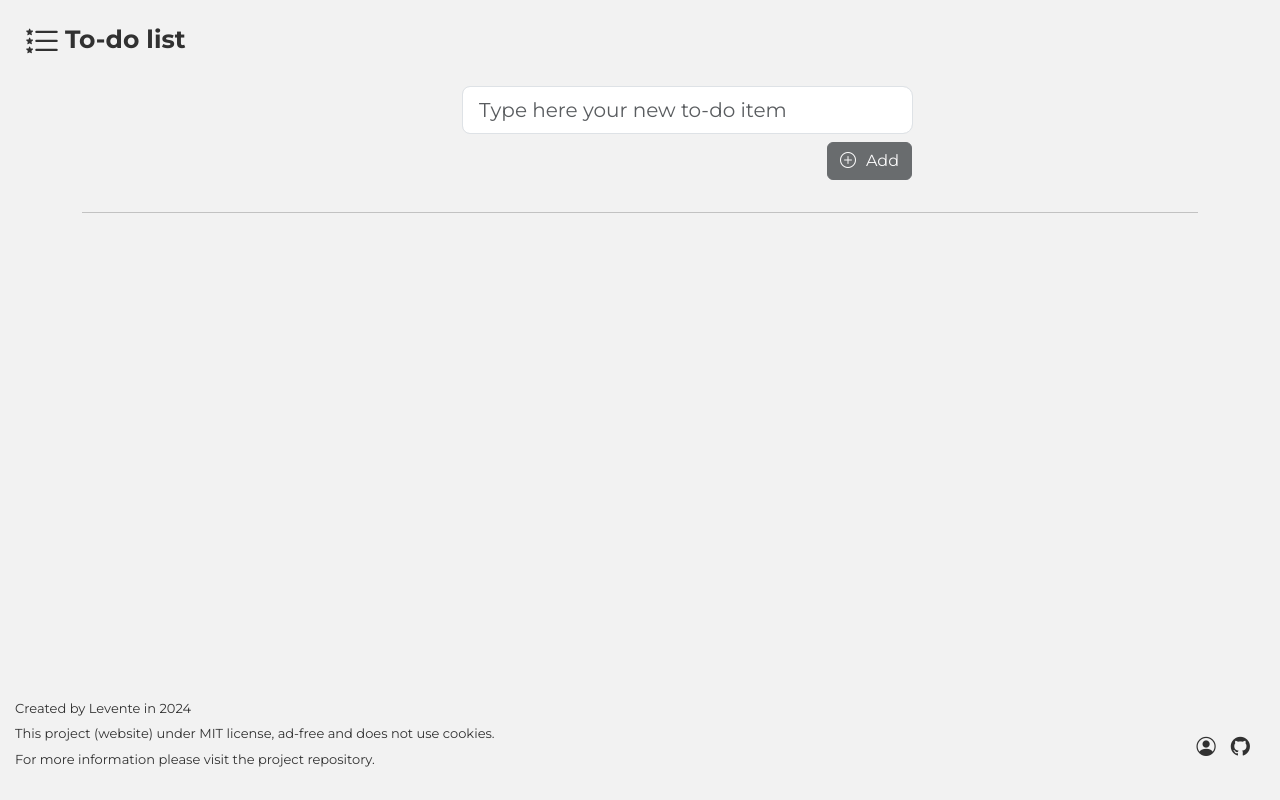
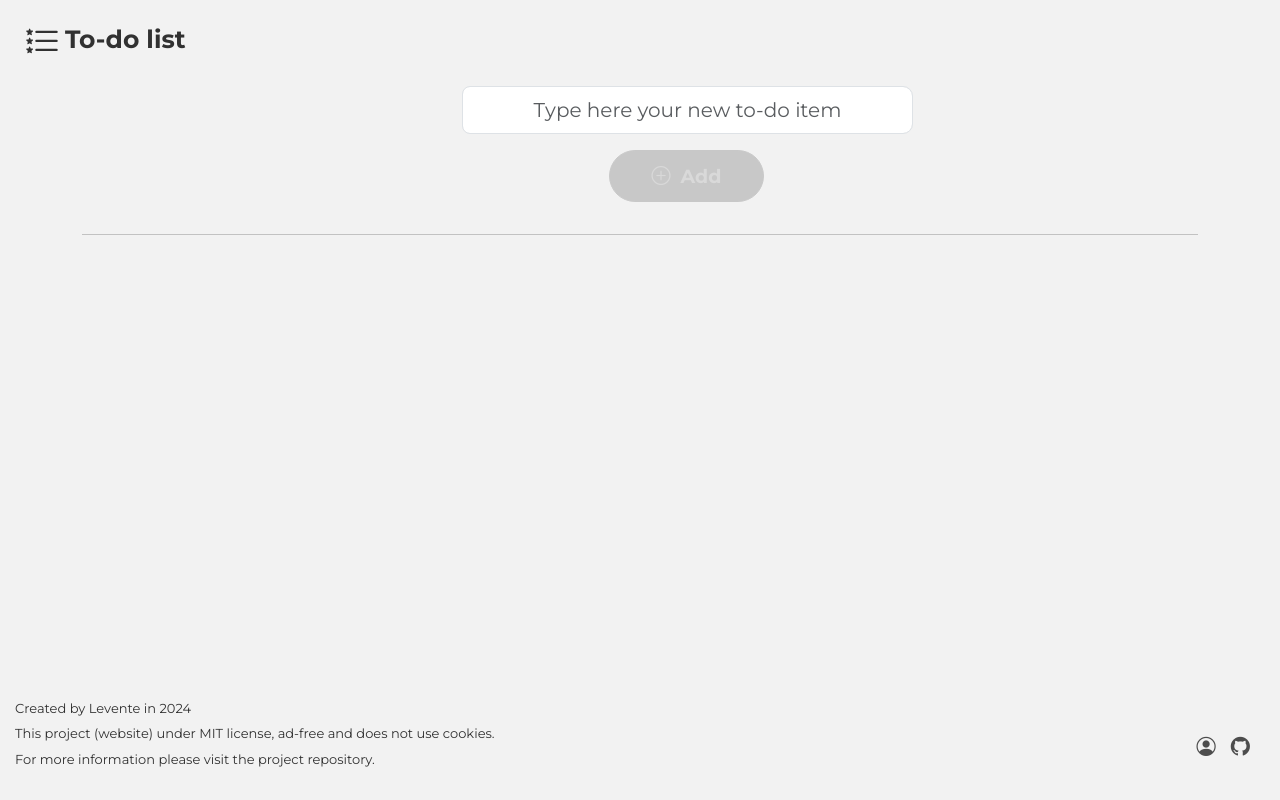
Before and after one commit to tothlevente/to-do-list, a React (Vite) app: page / in a window 1280 px wide. Built offline with nearby package versions, Linux system fonts and the light colour scheme.

Commit message:
Developments

```diff
--- a/src/components/List.tsx
+++ b/src/components/List.tsx
@@ -78,11 +78,11 @@ export default class List extends Component<any, any> {
                 value={this.state.userInput}
                 onChange={(item) => this.updateInput(item.target.value)}
               />
-              <InputGroup style={{ justifyContent: "end" }}>
+              <InputGroup style={{ justifyContent: "center" }}>
                 <Button
                   disabled={this.state.userInput.length > 0 ? false : true}
                   variant="dark"
-                  className="mt-2"
+                  className="mt-3 input-group-button"
                   onClick={() => this.addItem()}
                 >
                   <i style={{ marginRight: "10px" }} className="bi bi-plus-circle"></i>
@@ -100,11 +100,14 @@ export default class List extends Component<any, any> {
                 return (
                   <div key={index}>
                     <ListGroup.Item variant="light" className="list-group-item">
-                      {item.value}
+                      <div>
+                        <i className="bi bi-star-fill" style={{ paddingRight: "10px" }}></i>
+                        {item.value}
+                      </div>
                       <span>
                         <Button
                           variant="light"
-                          className="item-btn"
+                          className="item-btn pencil-btn"
                           onClick={() => this.editItem(index)}
                           style={{ marginRight: "10px" }}
                         >
@@ -112,7 +115,7 @@ export default class List extends Component<any, any> {
                         </Button>
                         <Button
                           variant="light"
-                          className="item-btn"
+                          className="item-btn trash-btn"
                           onClick={() => this.deleteItem(item.id)}
                         >
                           <i className="bi bi-trash"></i>
--- a/src/css/footer.css
+++ b/src/css/footer.css
@@ -18,5 +18,10 @@ footer {
 .link {
   font-size: larger;
   margin-right: 15px;
-  color: #313131;
+  color: #4d4d4d;
+  transition: all 0.2s;
 }
+
+.link:hover {
+  color: #4775d1;
+}
--- a/src/css/list.css
+++ b/src/css/list.css
@@ -1,6 +1,11 @@
 .form-control {
   border-top-right-radius: 10px !important;
   border-bottom-right-radius: 10px !important;
+  text-align: center;
+}
+
+.form-control::placeholder {
+  text-align: center;
 }
 
 .list-group-item {
@@ -13,15 +18,48 @@
   border-width: 0cap;
 }
 
-.item-btn {
-  background-color: #f2f2f2;
-  border-width: 0cap;
+.input-group-button {
+  font-size: 19px;
+  padding: 15px 42px;
+  border-radius: 100px;
+  font-weight: 600;
+  cursor: pointer;
+  font-weight: bold;
+  transition: 0.3s;
+  line-height: 1;
+  color: #f2f2f2;
+  background-color: #313131;
+  border-color: #313131;
+}
+
+.input-group-button:hover {
+  transform: scale(110%) rotate(-2deg);
+  background-color: #00cc99;
+  border-color: #00cc99;
+  color: #313131;
+}
+
+.input-group-button:disabled {
+  background-color: #b3b3b3;
+  border-color: #b3b3b3;
+  color: #cccccc;
 }
 
 .bi-star-fill {
   color: #ff8c1a;
+  background-color: #f2f2f2;
 }
 
-.bi-trash {
-  color: #ff1a1a;
+.item-btn {
+  background-color: #f2f2f2;
+  color: #4d4d4d;
+  border-width: 0cap;
 }
+
+.trash-btn:hover {
+  color: #b03636;
+}
+
+.pencil-btn:hover {
+  color: #313131;
+}
```
